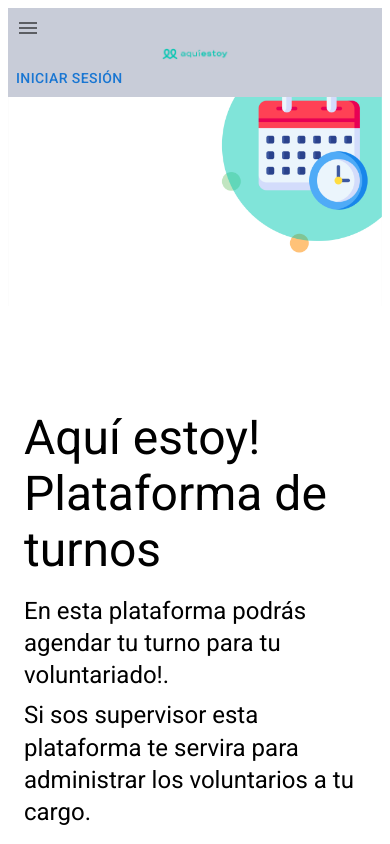
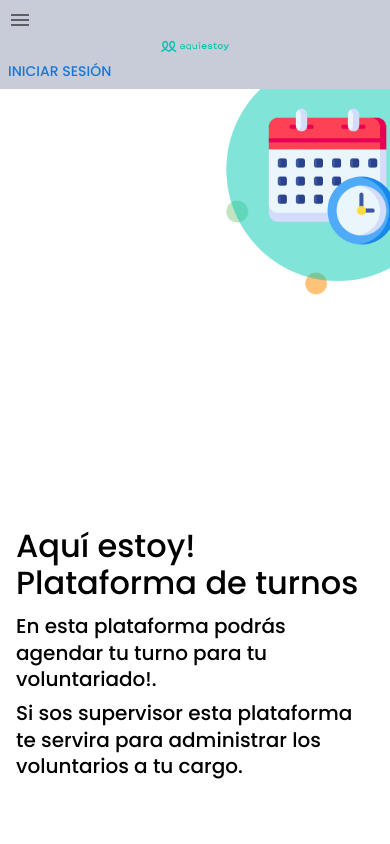
Before and after one commit to GuidoDealbera/aqui-estoy, a React (Vite) app in the folder client/: page / in a window 390 px wide. Shown: the top 844 px of the page. Built offline with nearby package versions, Linux system fonts and the light colour scheme; no server answers.

Commit message:
Agregada nueva Fuente y Agregago el Responsive Fonts

```diff
--- a/client/index.html
+++ b/client/index.html
@@ -2,7 +2,9 @@
 <html lang="en">
 
 <head>
-  <link rel="stylesheet" href="https://fonts.googleapis.com/css?family=Roboto:300,400,500,700&display=swap" />
+  <link rel="preconnect" href="https://fonts.googleapis.com">
+  <link rel="preconnect" href="https://fonts.gstatic.com" crossorigin>
+  <link href="https://fonts.googleapis.com/css2?family=Poppins:wght@500;700&display=swap" rel="stylesheet">
   <meta charset="UTF-8" />
   <link rel="icon" type="image/svg+xml" href="/vite.svg" />
   <meta name="viewport" content="width=device-width, initial-scale=1.0" />
--- /dev/null
+++ b/client/src/main.css
@@ -0,0 +1,4 @@
+html, body {
+    margin: 0;
+    padding: 0;
+  }
--- a/client/src/main.jsx
+++ b/client/src/main.jsx
@@ -6,19 +6,34 @@
 import { BrowserRouter } from "react-router-dom";
 import store from "./Redux/Store/store.js";
 import { Toaster } from "sonner";
+import { createTheme, ThemeProvider, responsiveFontSizes } from '@mui/material/styles';
+import "./main.css"
 
 import "@fontsource/roboto/300.css";
 import "@fontsource/roboto/400.css";
 import "@fontsource/roboto/500.css";
 import "@fontsource/roboto/700.css";
 
+let theme = createTheme({
+  typography: {
+    fontFamily: [
+      'Poppins',
+      'sans-serif'
+    ].join(',')
+  }
+})
+theme = responsiveFontSizes(theme)
+
 ReactDOM.createRoot(document.getElementById("root")).render(
   <React.StrictMode>
+    <ThemeProvider theme={theme}>
       <Provider store={store}>
         <BrowserRouter>
           <Toaster position="bottom-right" duration={3000} />
           <App />
         </BrowserRouter>
       </Provider>
+    </ThemeProvider>
   </React.StrictMode>
+
 );
```
Lines whose indentation alone changed are shown as unchanged.
